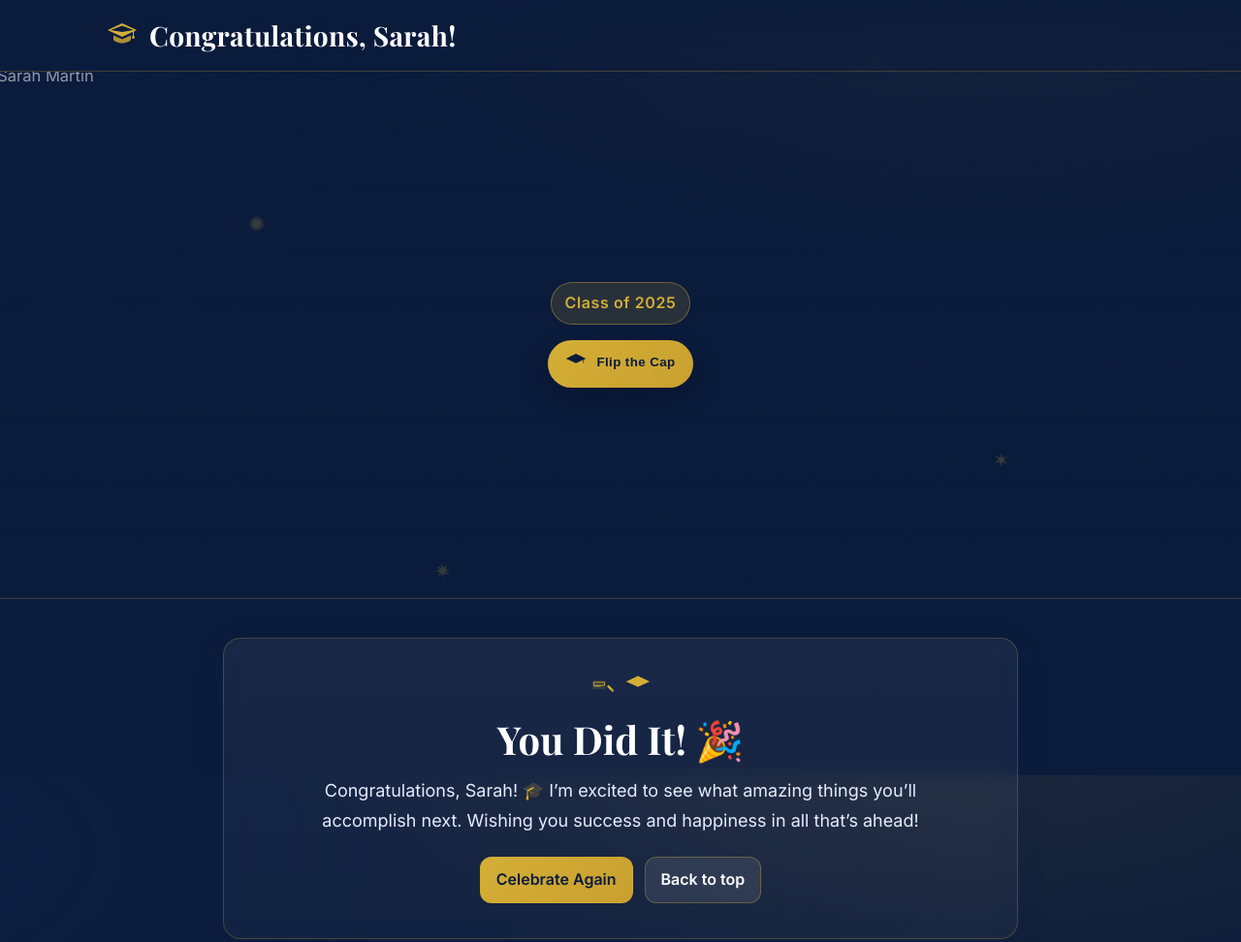
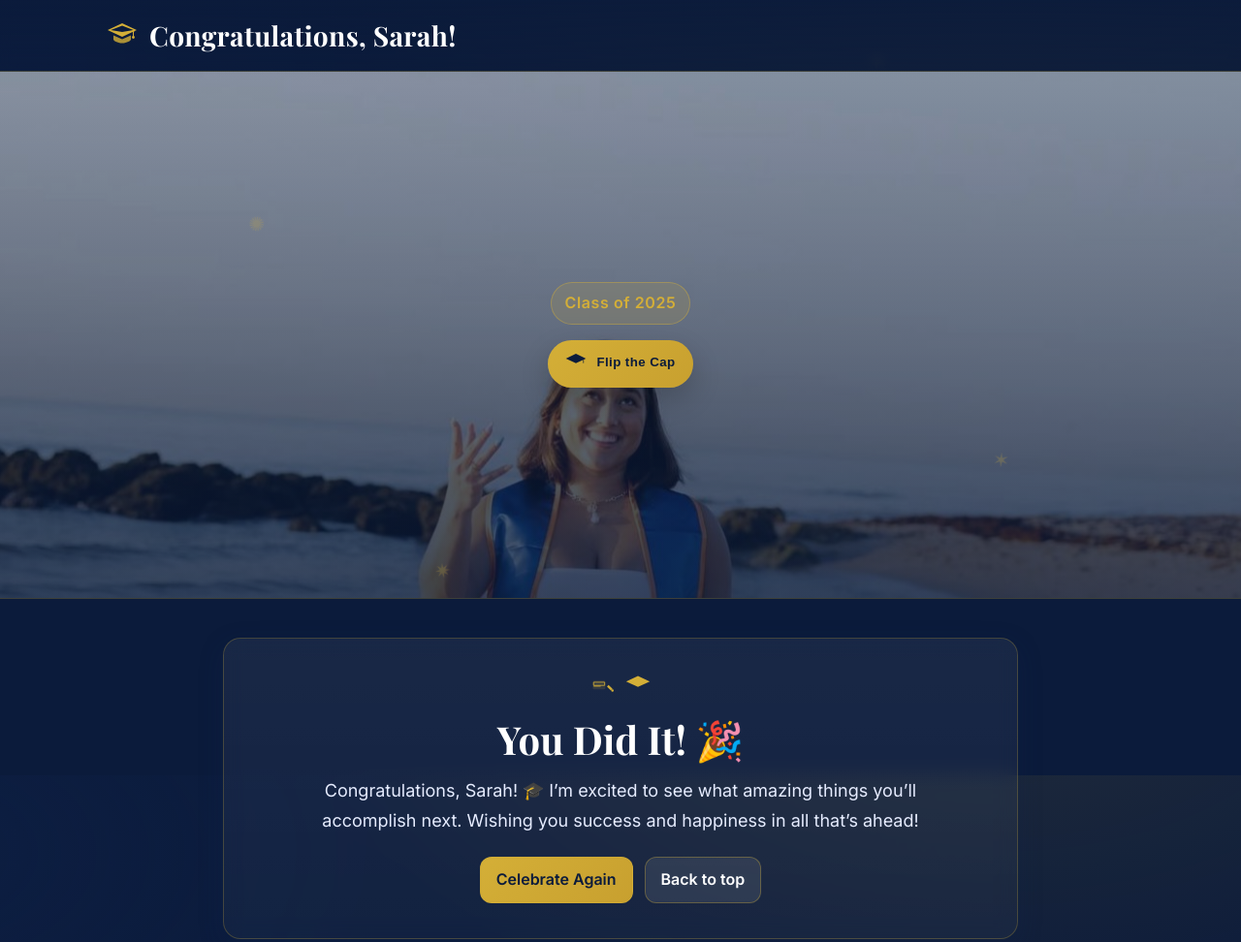
Before and after one commit to syedjunaidshahid/graduation-smartin, a plain HTML site: page index.html in a window 1280 px wide. Shown: the top 972 px of the page at 97% size. Drawn offline with nearby package versions, Linux system fonts and the light colour scheme.

Commit message:
Update index.html

```diff
--- a/index.html
+++ b/index.html
@@ -47,7 +47,7 @@
     <!-- Hero section (use your own photo path below) -->
     <!-- Place Sarah's photo at: assets/sarah.jpg (or update src) -->
     <section class="hero" role="img" aria-label="Sarah on graduation day">
-      <img src="assets/sarah.jpg" alt="Sarah Martin" />
+      <img src="./sarah.jpg" alt="Sarah Martin" />
       <div class="overlay"></div>
       <div class="hero-badge">
         <span class="year">Class of 2025</span>
```
